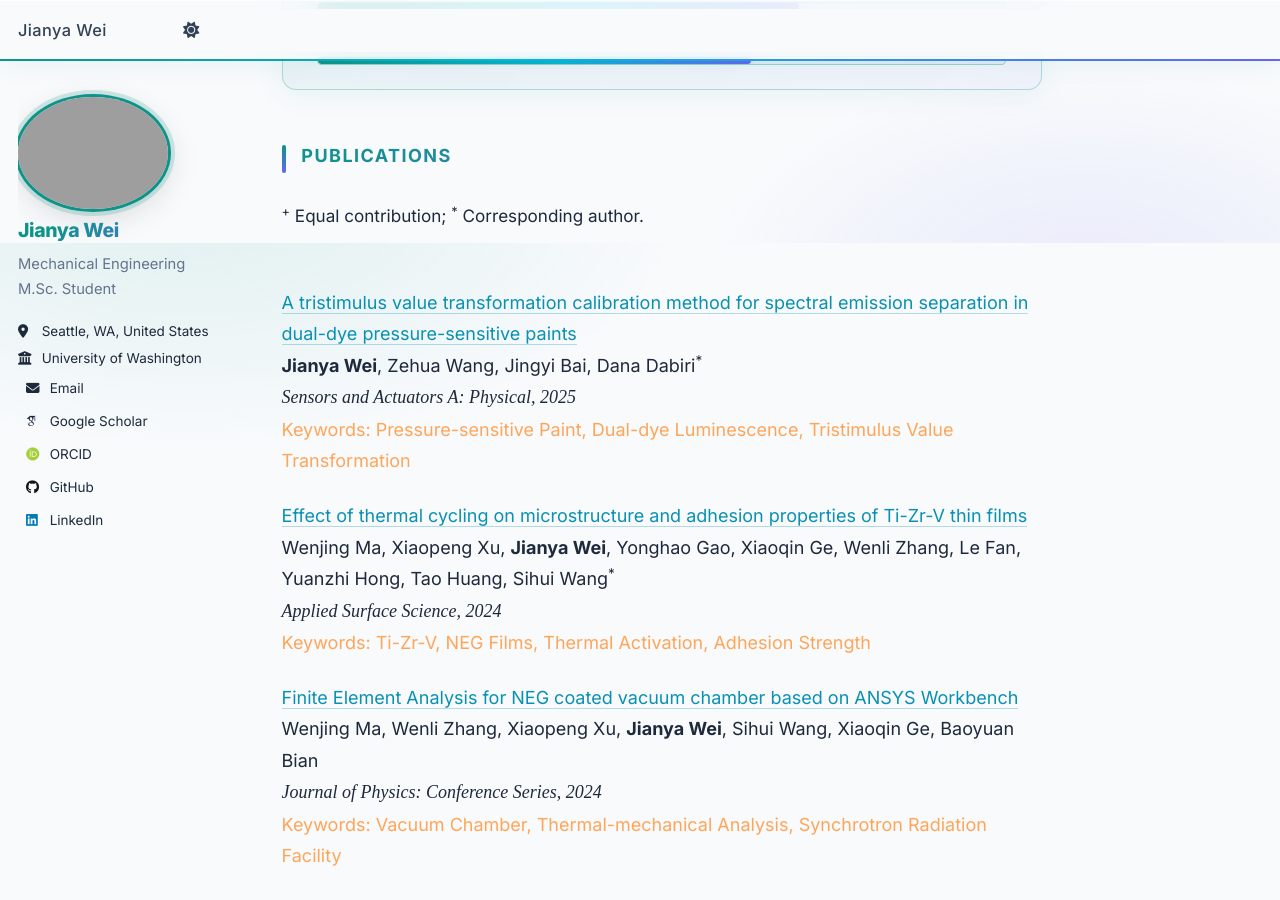
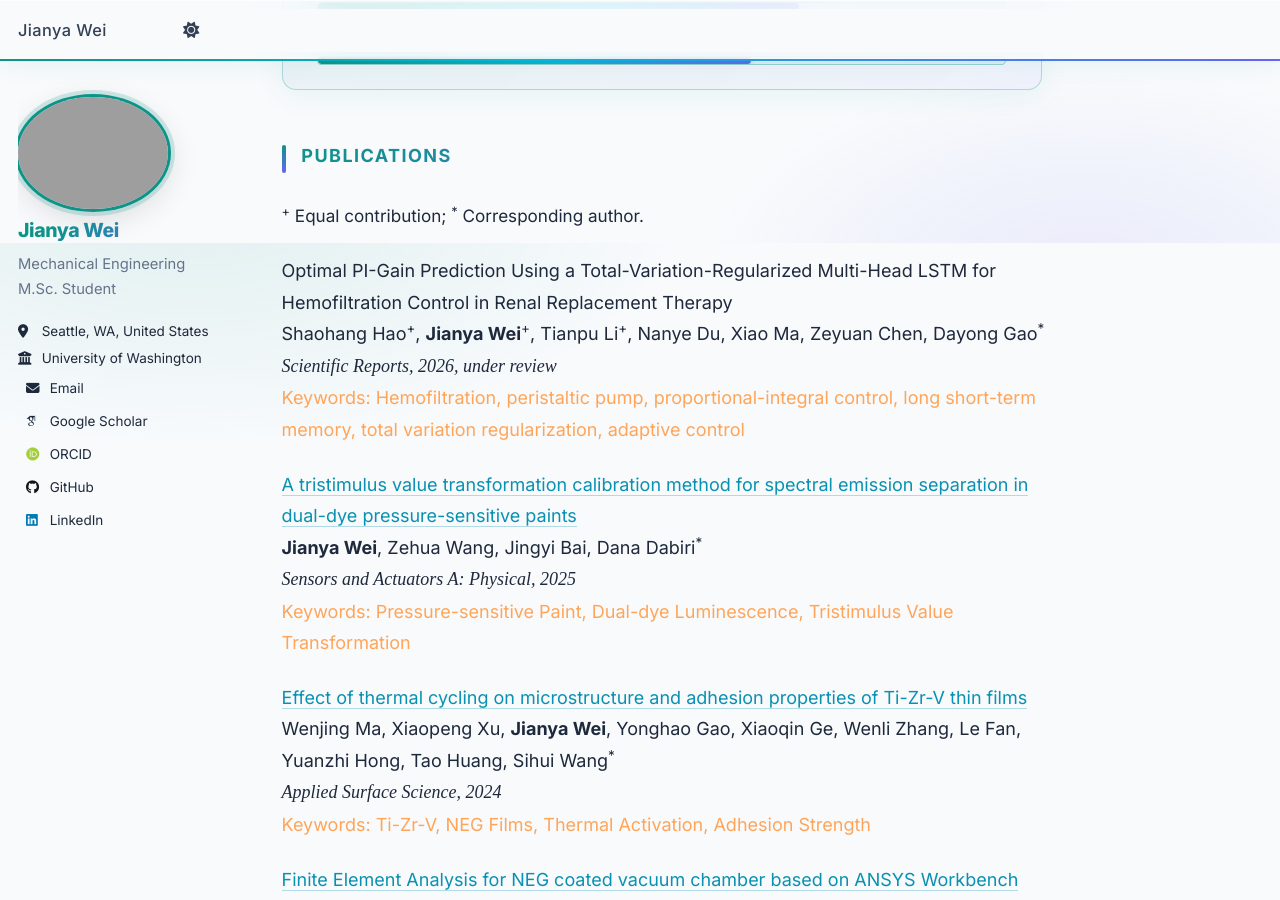
Before and after one commit to jywei02/jywei02.github.io, a Jekyll site: the page built from _pages/about.md, in a window 1280 px wide and 900 px high, scrolled down 657 px. Built offline with Jekyll 4.4.1, drawn with Linux system fonts in a browser that asks for light colours; some web fonts are replaced; comment, search, counter and statistics services are not loaded.

Commit message:
Update about.md

```diff
--- a/_pages/about.md
+++ b/_pages/about.md
@@ -61,9 +61,8 @@ Publications
 <span style="font-size: 0.95em;">
 <sup>+</sup> Equal contribution; <sup>*</sup> Corresponding author.
 </span>
-<br><br>
+<br>
 
-<!--
 Optimal PI-Gain Prediction Using a Total-Variation-Regularized Multi-Head LSTM for Hemofiltration Control in Renal Replacement Therapy<br>
 Shaohang Hao<sup>+</sup>, <strong>Jianya Wei</strong><sup>+</sup>, Tianpu Li<sup>+</sup>, Nanye Du, Xiao Ma, Zeyuan Chen, Dayong Gao<sup>*</sup>
 <span style="font-family: 'Times New Roman', serif; font-style: italic;">
@@ -72,8 +71,6 @@ Scientific Reports, 2026, under review
 <span style="color: #FFA559;">
 Keywords: Hemofiltration, peristaltic pump, proportional-integral control, long short-term memory, total variation regularization, adaptive control
 </span>
--->
-
 
 <span style="color: #40E0D0;">[A tristimulus value transformation calibration method for spectral emission separation in dual-dye pressure-sensitive paints](https://www.sciencedirect.com/science/article/abs/pii/S0924424725011720?via%3Dihub)  </span><br>
 **Jianya Wei**, Zehua Wang, Jingyi Bai, Dana Dabiri<sup>*</sup>
```
